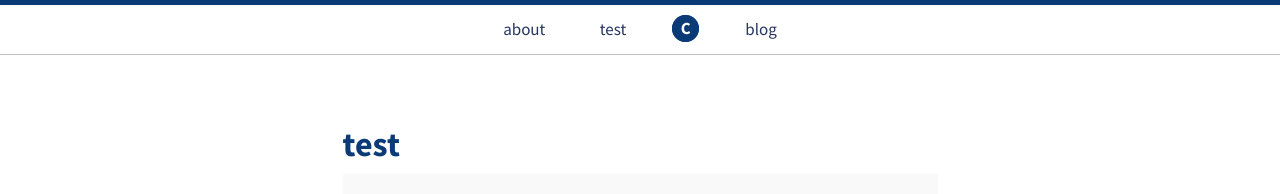
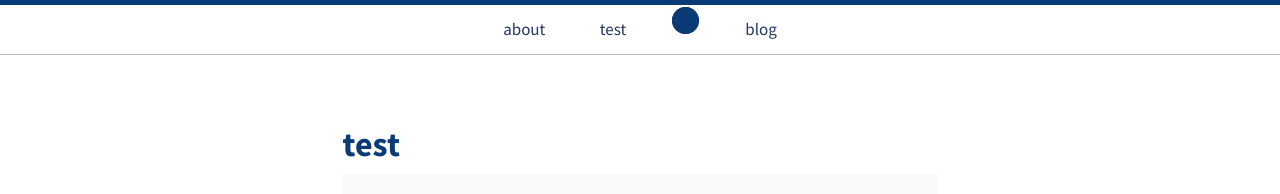
Before and after one commit to rohitgupta61/myblog, a Jekyll site: the page built from test.md, in a window 1280 px wide. Shown: the top 194 px of the page. Built offline with Jekyll 4.4.1, drawn with Linux system fonts in a browser that asks for light colours.

Commit message:
Update default.html

```diff
--- a/_layouts/default.html
+++ b/_layouts/default.html
@@ -9,7 +9,7 @@
       <ul>
         <li class="hvr-underline-reveal"><a href="{{ site.baseurl }}/about/">about</a></li>
         <li class="hvr-underline-reveal"><a href="{{ site.baseurl }}/test/">test</a></li>
-        <li class="logo"><a class="hvr-ripple-out" href="{{ site.baseurl }}/">C</a></li>
+        <li class="logo"><a class="hvr-ripple-out" href="{{ site.baseurl }}/"></a></li>
         <li class="hvr-underline-reveal"><a href="{{ site.baseurl }}/blog/">blog</a></li>
       </ul>
     </nav>
```
